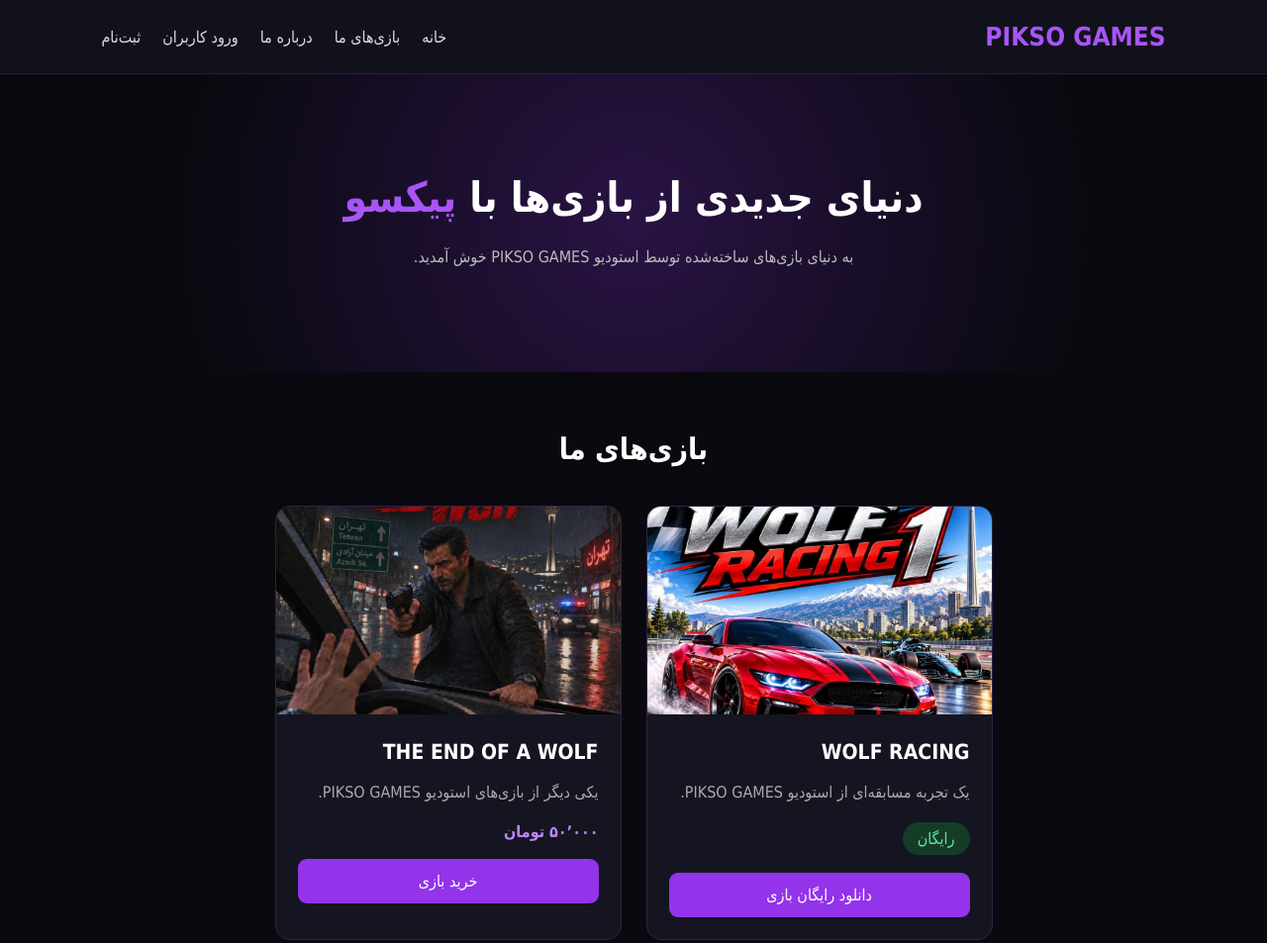
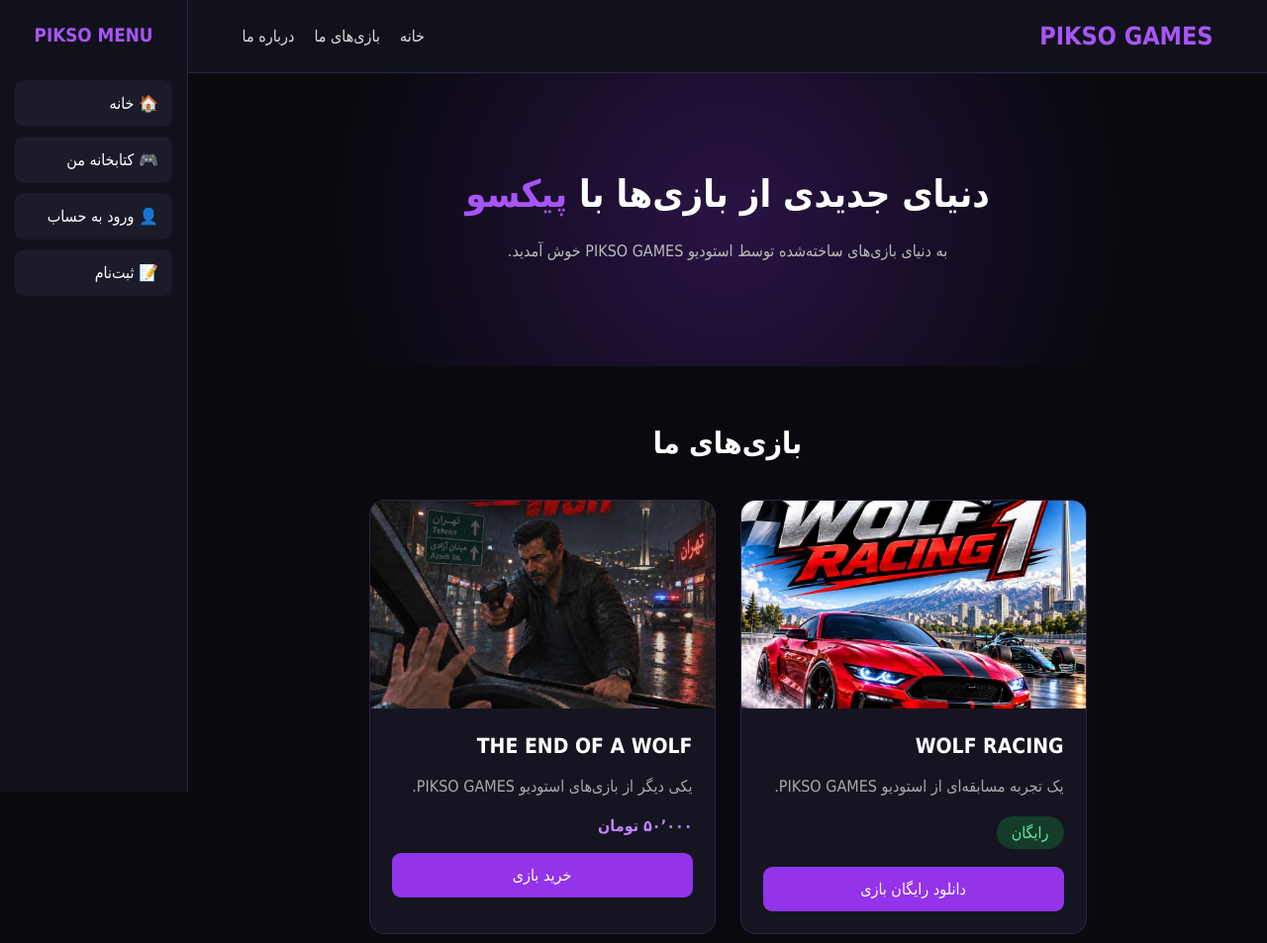
Before and after one commit to nullrushonull-wq/darkness, a website: page index.html in a window 1280 px wide. Shown: the top 953 px of the page at 99% size. Drawn offline with Linux system fonts and the light colour scheme.

Commit message:
Update index.html

```diff
--- a/index.html
+++ b/index.html
@@ -4,41 +4,74 @@
 <head>
 <meta charset="UTF-8">
 <meta name="viewport" content="width=device-width, initial-scale=1.0">
-    <title>PIKSO GAMES | پیکسو گیمز</title>
+<title>PIKSO GAMES</title>
 
 <style>
 * {
+    box-sizing: border-box;
     margin: 0;
     padding: 0;
-            box-sizing: border-box;
 }
 
 body {
-            font-family: Tahoma, Arial, sans-serif;
     background: #09090f;
     color: white;
+    font-family: Tahoma, Arial, sans-serif;
+    padding-left: 190px;
+}
+
+.sidebar {
+    position: fixed;
+    left: 0;
+    top: 0;
+    width: 190px;
+    height: 100vh;
+    background: #11111b;
+    border-right: 1px solid #302344;
+    padding: 25px 15px;
+    z-index: 1000;
+}
+
+.sidebar h3 {
+    color: #a855f7;
+    text-align: center;
+    margin-bottom: 35px;
+}
+
+.sidebar a {
+    display: block;
+    color: white;
+    text-decoration: none;
+    padding: 14px;
+    border-radius: 9px;
+    margin-bottom: 10px;
+    background: #1b1b2a;
+}
+
+.sidebar a:hover {
+    background: #7026b9;
 }
 
 header {
-            padding: 22px 8%;
+    padding: 22px 5%;
+    background: #11111b;
+    border-bottom: 1px solid #302344;
     display: flex;
     justify-content: space-between;
     align-items: center;
     flex-wrap: wrap;
-            gap: 20px;
-            background: #11111b;
-            border-bottom: 1px solid #29203d;
+    gap: 15px;
 }
 
 .logo {
     color: #a855f7;
-            font-size: 26px;
+    font-size: 25px;
     font-weight: bold;
 }
 
 nav {
     display: flex;
-            gap: 22px;
+    gap: 20px;
     flex-wrap: wrap;
 }
 
@@ -58,7 +91,7 @@
 }
 
 .hero h1 {
-            font-size: 42px;
+    font-size: 38px;
     margin-bottom: 20px;
 }
 
@@ -72,18 +105,18 @@
 }
 
 .games {
-            padding: 60px 8%;
+    padding: 60px 6%;
 }
 
 .section-title {
     text-align: center;
+    margin-bottom: 40px;
     font-size: 30px;
-            margin-bottom: 40px;
 }
 
 .game-container {
     display: grid;
-            grid-template-columns: repeat(auto-fit, minmax(260px, 350px));
+    grid-template-columns: repeat(auto-fit, minmax(250px, 350px));
     justify-content: center;
     gap: 25px;
 }
@@ -112,8 +145,8 @@
 }
 
 .game-info h3 {
+    margin-bottom: 15px;
     font-size: 21px;
-            margin-bottom: 15px;
 }
 
 .game-info p {
@@ -145,7 +178,6 @@
     padding: 13px;
     border-radius: 9px;
     text-decoration: none;
-            transition: 0.2s;
 }
 
 .game-button:hover {
@@ -168,12 +200,43 @@
     text-align: center;
     padding: 25px;
     color: #777;
-            background: #08080d;
+}
+
+@media(max-width: 700px) {
+    body {
+        padding-left: 145px;
+    }
+
+    .sidebar {
+        width: 145px;
+        padding: 20px 10px;
+    }
+
+    .hero h1 {
+        font-size: 27px;
+    }
+
+    header {
+        padding: 18px 12px;
+    }
+
+    nav {
+        gap: 12px;
+        font-size: 12px;
+    }
 }
 </style>
 </head>
 
 <body>
+
+<aside class="sidebar">
+    <h3>PIKSO MENU</h3>
+    <a href="index.html">🏠 خانه</a>
+    <a href="dashboard.html">🎮 کتابخانه من</a>
+    <a href="login.html">👤 ورود به حساب</a>
+    <a href="register.html">📝 ثبت‌نام</a>
+</aside>
 
 <header>
     <div class="logo">PIKSO GAMES</div>
@@ -182,8 +245,6 @@
         <a href="#">خانه</a>
         <a href="#games">بازی‌های ما</a>
         <a href="#about">درباره ما</a>
-        <a href="login.html">ورود کاربران</a>
-        <a href="register.html">ثبت‌نام</a>
     </nav>
 </header>
 
@@ -197,51 +258,37 @@
 
     <div class="game-container">
 
-        <!-- WOLF RACING -->
         <div class="game-card">
-            <img
-                src="IMG_20261106_004502_679.jpg"
-                alt="WOLF RACING"
-            >
+            <img src="IMG_20261106_004502_679.jpg" alt="WOLF RACING">
 
             <div class="game-info">
                 <h3>WOLF RACING</h3>
-
                 <p>یک تجربه مسابقه‌ای از استودیو PIKSO GAMES.</p>
 
                 <div class="status">رایگان</div>
 
-                <a
-                    class="game-button"
+                <a class="game-button"
                    href="https://www.picofile.com/f/tN9NxENv5s/pixo-games.zip"
                    target="_blank"
-                    rel="noopener noreferrer"
-                >
+                   rel="noopener noreferrer">
                     دانلود رایگان بازی
                 </a>
             </div>
         </div>
 
-        <!-- THE END OF A WOLF -->
         <div class="game-card">
-            <img
-                src="wolf.jpg"
-                alt="THE END OF A WOLF"
-            >
+            <img src="wolf.jpg" alt="THE END OF A WOLF">
 
             <div class="game-info">
                 <h3>THE END OF A WOLF</h3>
-
                 <p>یکی دیگر از بازی‌های استودیو PIKSO GAMES.</p>
 
                 <div class="price">۵۰٬۰۰۰ تومان</div>
 
-                <a
-                    class="game-button"
+                <a class="game-button"
                    href="https://daramet.com/adms_mozi/product-UYQ-866/1793897561796151"
                    target="_blank"
-                    rel="noopener noreferrer"
-                >
+                   rel="noopener noreferrer">
                     خرید بازی
                 </a>
             </div>
@@ -252,7 +299,6 @@
 
 <section class="about" id="about">
     <h2>درباره PIKSO GAMES</h2>
-
     <p>
         ما در استودیو پیکسو گیمز بازی‌های خودمان را طراحی و تولید می‌کنیم.
         هدف ما ساخت تجربه‌های جذاب و متفاوت برای بازیکنان است.
```
Lines whose indentation alone changed are shown as unchanged.
